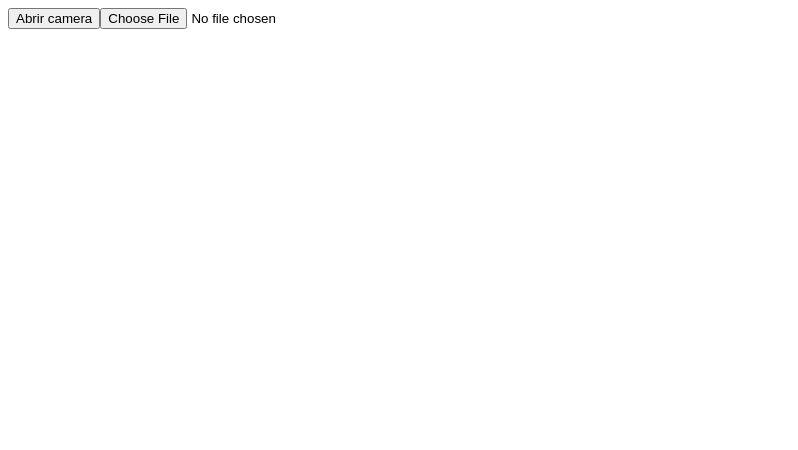
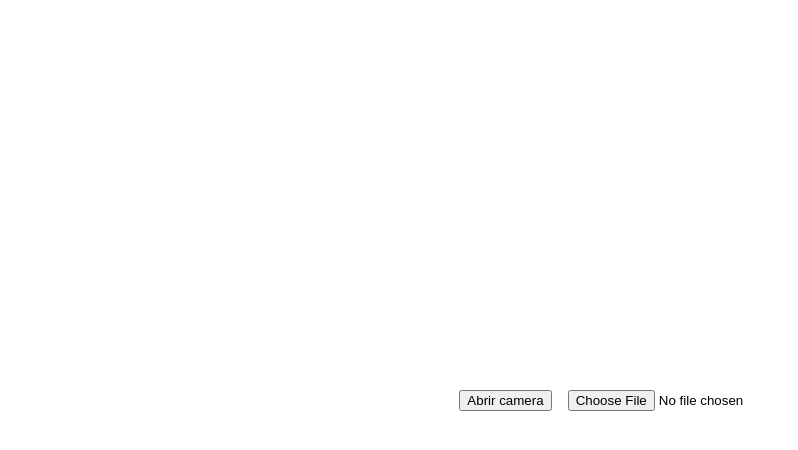
Before and after one commit to siulAvila/poc-camera, an Angular app: page / in a window 1280 px wide. Shown: the top 450 px of the page, without its empty margins (0-798 px from the left). Built offline with nearby package versions, Linux system fonts and the light colour scheme.

Commit message:
fix: correcao posicao dos buttons

```diff
--- a/src/app/app.component.html
+++ b/src/app/app.component.html
@@ -1,5 +1,5 @@
 
-<div *ngIf="!showCamera">
+<div class="app" *ngIf="!showCamera">
   <button class="btn btn-primary" (click)="openCamera()">Abrir camera</button>
   <input type="file" accept="image/*" capture="camera">
 </div>
--- a/src/app/app.component.scss
+++ b/src/app/app.component.scss
@@ -1,3 +1,11 @@
-.picture-canvas {
-    display: none;
+.app {
+  height: 100vh;
+  width: 100vw;
+  display: flex;
+  justify-content: center;
+  align-items: center;
+
+  button {
+    margin-right: 16px;
   }
+}
--- a/src/app/print-screen/print-screen.component.html
+++ b/src/app/print-screen/print-screen.component.html
@@ -1,10 +1,14 @@
 
 <div class="print-screen">
+
     <video  #video src="" class="print-screen__video" muted autoplay></video>
     <canvas #canvas class="print-screen__canvas"></canvas>
-    <button class="btn btn-primary" (click)="changeCamera()">alterar camera</button>
 
-    <button class="btn btn-primary" (click)="capture()">tirar foto</button>
+    <div class="print-screen__options">
+        <button class="print-screen__btn--change-camera" (click)="changeCamera()">alterar camera</button>
+        <button class="print-screen__btn--capture" (click)="capture()">tirar foto</button>
+    </div>
+
 </div>
 
 
--- a/src/app/print-screen/print-screen.component.scss
+++ b/src/app/print-screen/print-screen.component.scss
@@ -1,16 +1,24 @@
-.print-screen{
+.print-screen {
   position: fixed;
   z-index: 9;
   width: 100%;
   height: 100%;
   overflow: hidden;
 
-    &__video{
+  &__video {
     width: 100%;
     height: 100%;
   }
 
-    &__canvas{
+  &__canvas {
     display: none;
   }
+
+  &__options {
+    position: absolute;
+    bottom: 48px;
+    width: 100vw;
+    display: flex;
+    justify-content: space-between;
   }
+}
--- a/src/styles.scss
+++ b/src/styles.scss
@@ -1 +1,5 @@
 /* You can add global styles to this file, and also import other style files */
+html, body{
+    margin: 0;
+    padding: 0;
+}
```
Also changed, not shown: 1 other file (tests, documents, lock files or other folders). Lines whose indentation alone changed are shown as unchanged.
